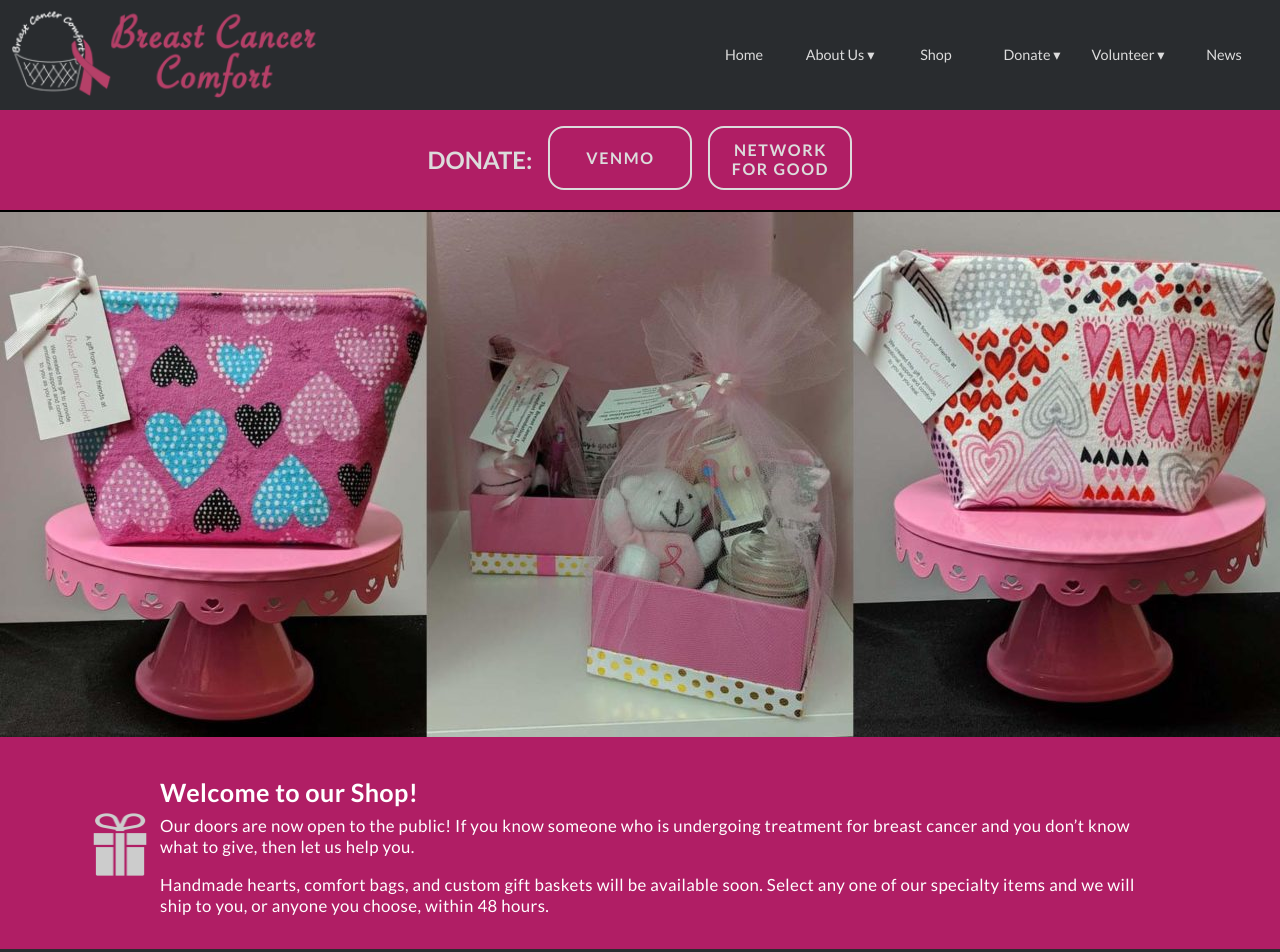
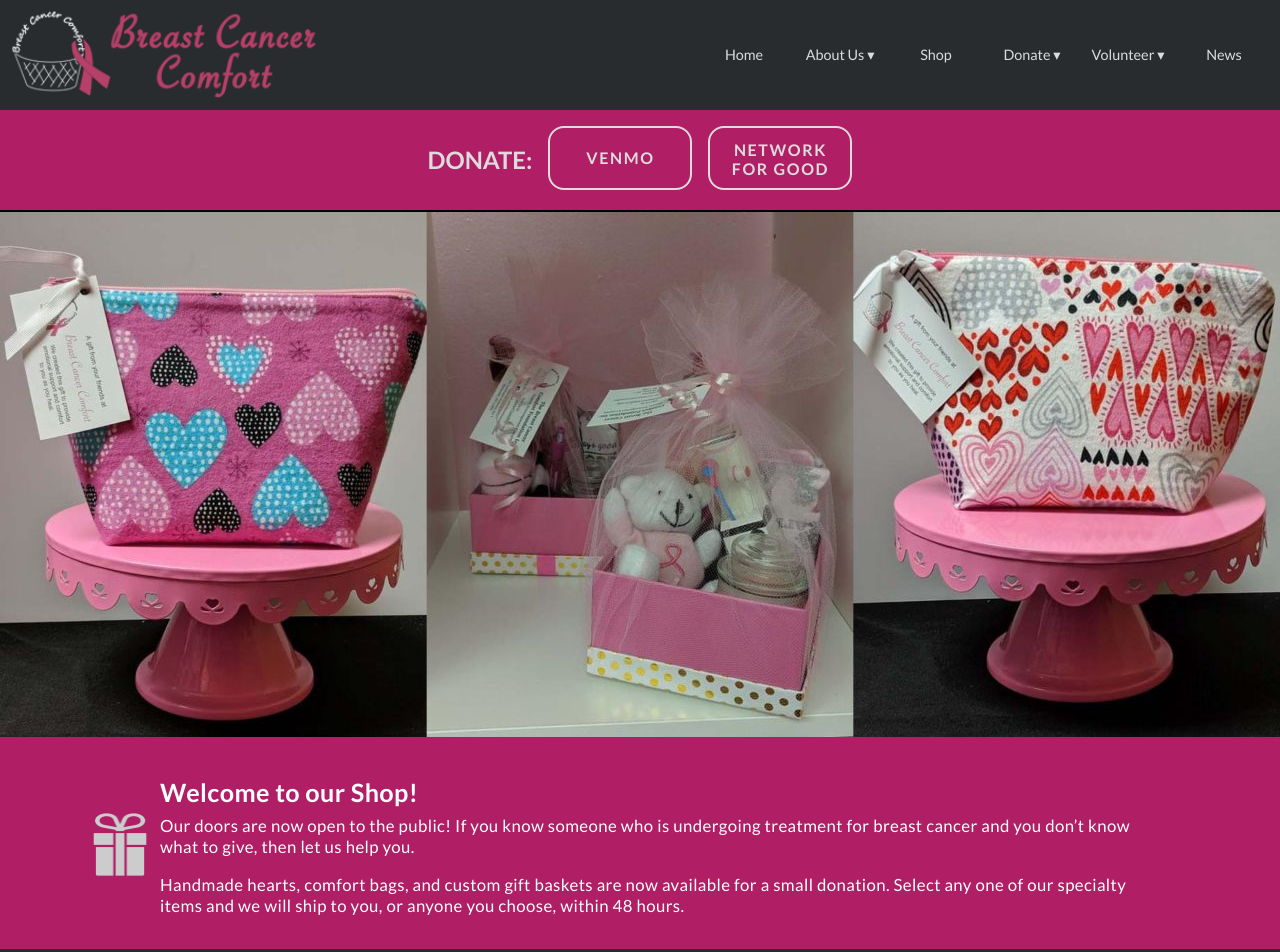
Before and after one commit to vishalicious213/bcc-v2, a Next.js app: page /boobtique in a window 1280 px wide. Shown: the top 952 px of the page. Built offline with nearby package versions, Linux system fonts and the light colour scheme.

Commit message:
made hooks folder and drafted useCart.js

```diff
--- /dev/null
+++ b/hooks/useCart.js
@@ -0,0 +1,5 @@
+const useCart = () => {
+
+}
+
+export default useCart
--- a/pages/boobtique.js
+++ b/pages/boobtique.js
@@ -26,7 +26,7 @@ export default function Boobtique() {
             <div className='gift-text-container'>
                 <h2 className='h2'>Welcome to our Shop!</h2>
                 <p className='no-space-above'>Our doors are now open to the public! If you know someone who is undergoing treatment for breast cancer and you don’t know what to give, then let us help you.</p>
-                <p>Handmade hearts, comfort bags, and custom gift baskets will be available soon. Select any one of our specialty items and we will ship to you, or anyone you choose, within 48 hours.</p>
+                <p>Handmade hearts, comfort bags, and custom gift baskets are now available for a small donation. Select any one of our specialty items and we will ship to you, or anyone you choose, within 48 hours.</p>
             </div>
           </section>
 
```
